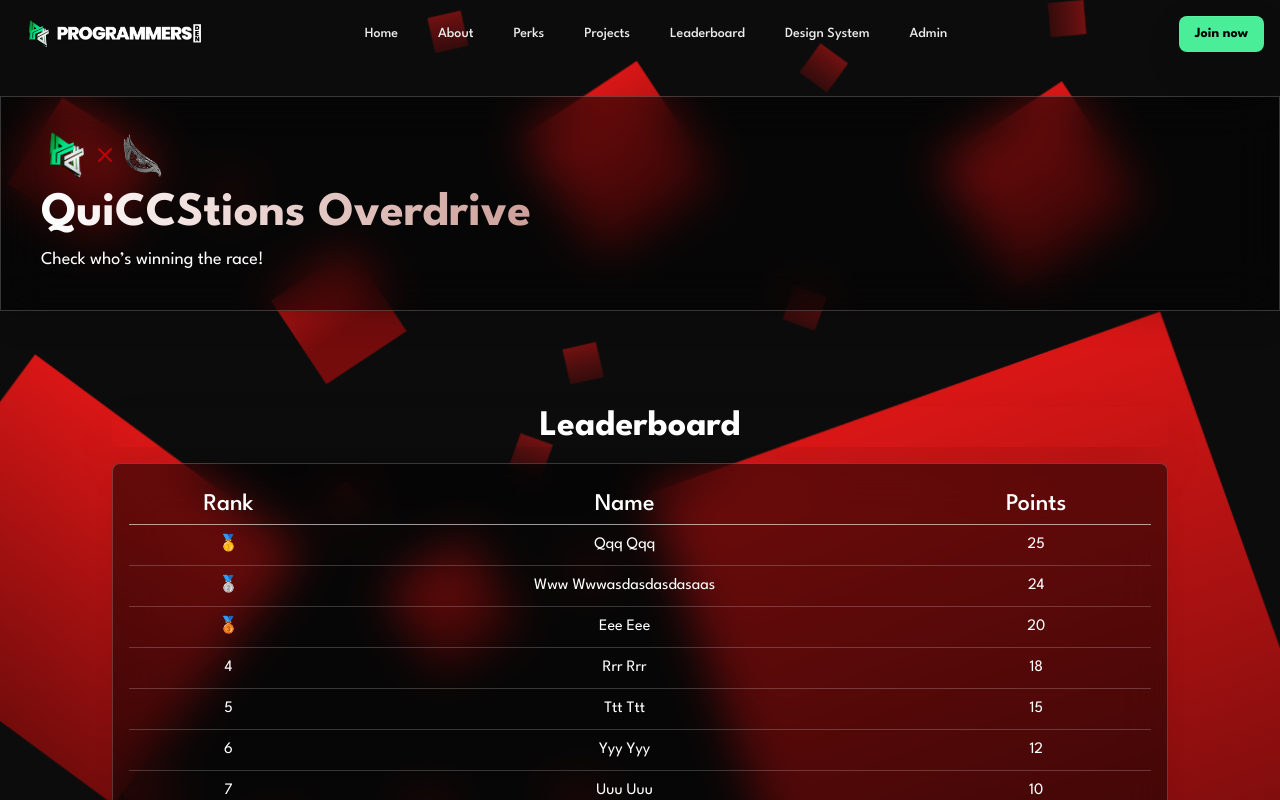
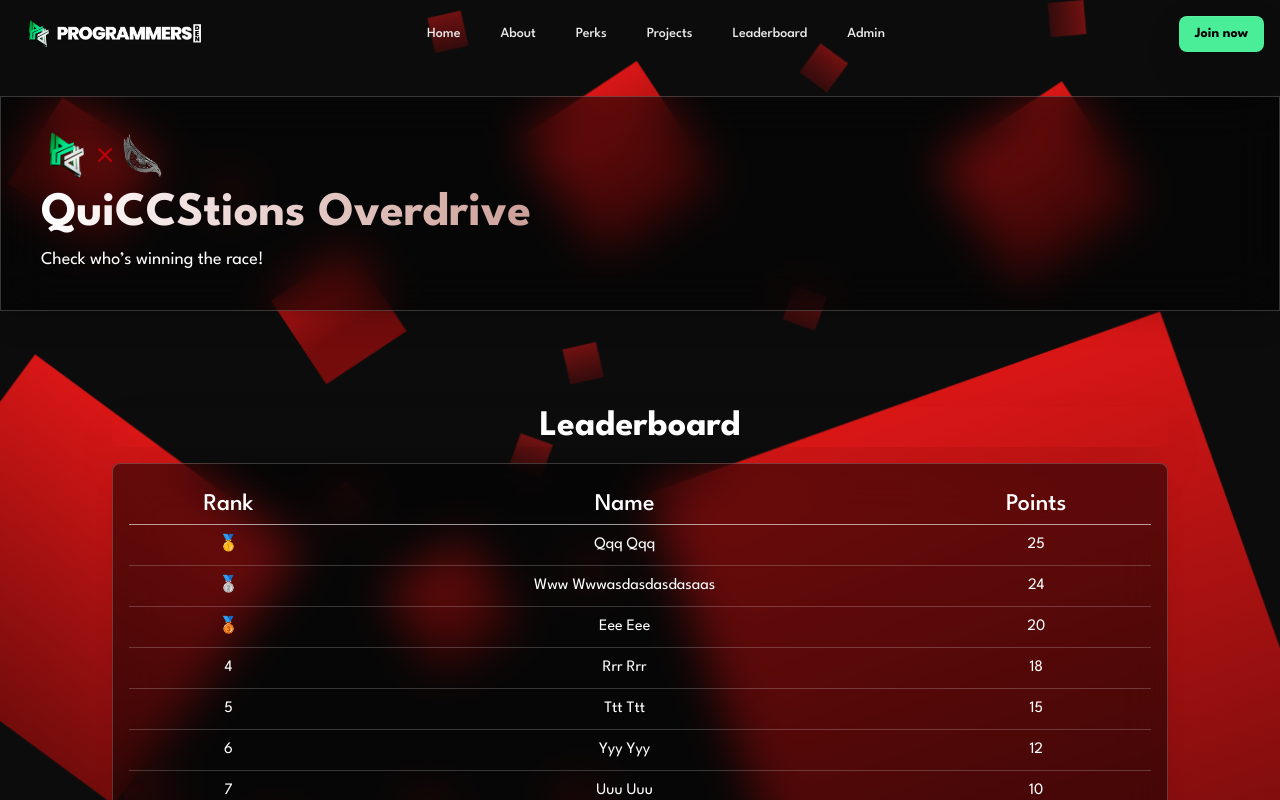
Before and after one commit to sudo-paoo/project-dayshade, a Next.js app: page /leaderboard in a window 1280 px wide. Shown: the top 800 px of the page. Built offline with nearby package versions, Linux system fonts and the light colour scheme.

Commit message:
chore: update .gitignore to exclude .env files, fix formatting in app-sidebar and header components, and add .env.example file

```diff
--- a/components/app-sidebar.tsx
+++ b/components/app-sidebar.tsx
@@ -35,7 +35,8 @@ const data = {
         { title: "Dashboard", url: "/admin" },
         { title: "Recruitment", url: "/admin/recruitment" },
         { title: "Project", url: "/admin/project" },
-        { title: "Leaderboard", url: "/admin/leaderboard" },      ],
+        { title: "Leaderboard", url: "/admin/leaderboard" },
+      ],
     },
   ],
 };
--- a/components/global/header.tsx
+++ b/components/global/header.tsx
@@ -20,7 +20,7 @@ export function NavbarDemo() {
     { name: "Perks", link: "/perks" },
     { name: "Projects", link: "/projects" },
     { name: "Leaderboard", link: "/leaderboard" },
-    { name: "Design System", link: "/design" },
+    // { name: "Design System", link: "/design" },
     { name: "Admin", link: "/admin" },
   ];
 
```
Also changed, not shown: 2 other files (tests, documents, lock files or other folders).
